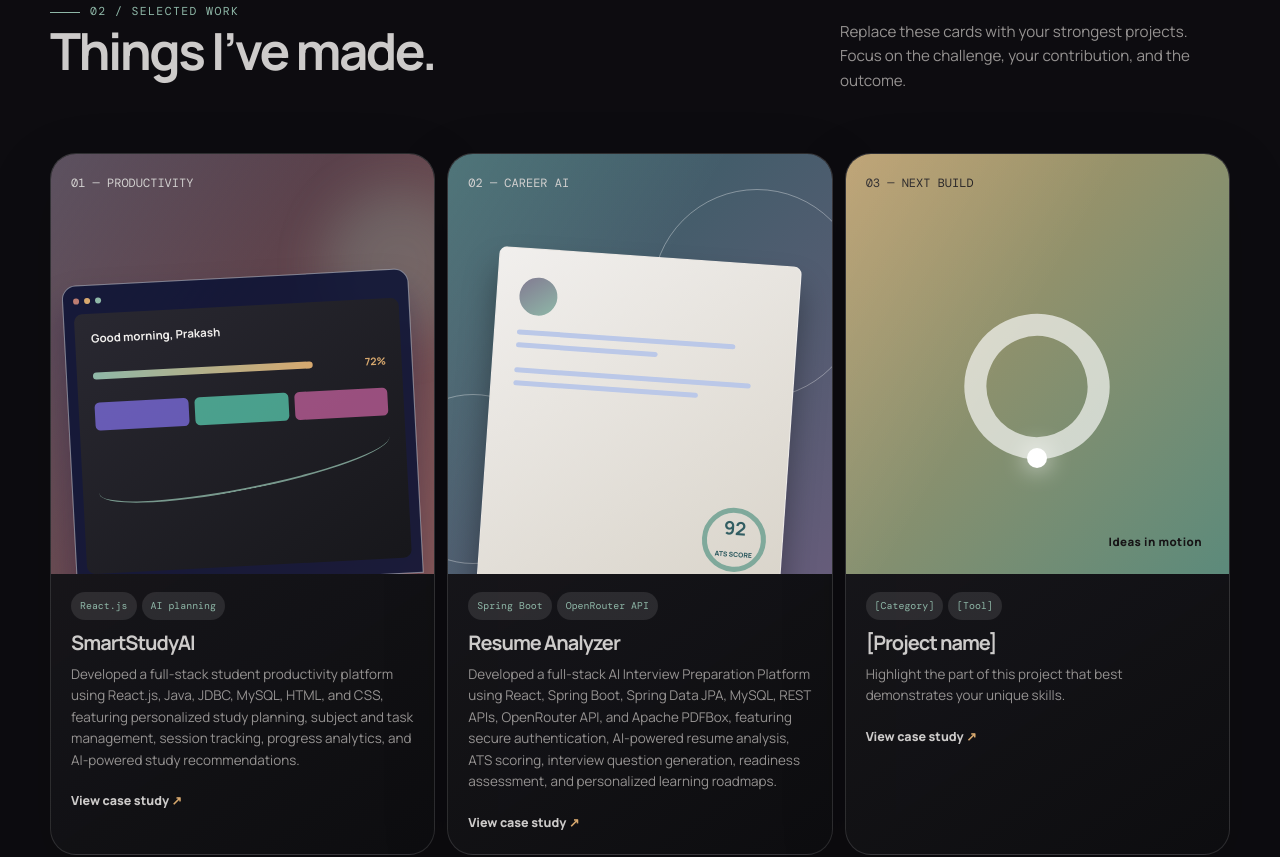
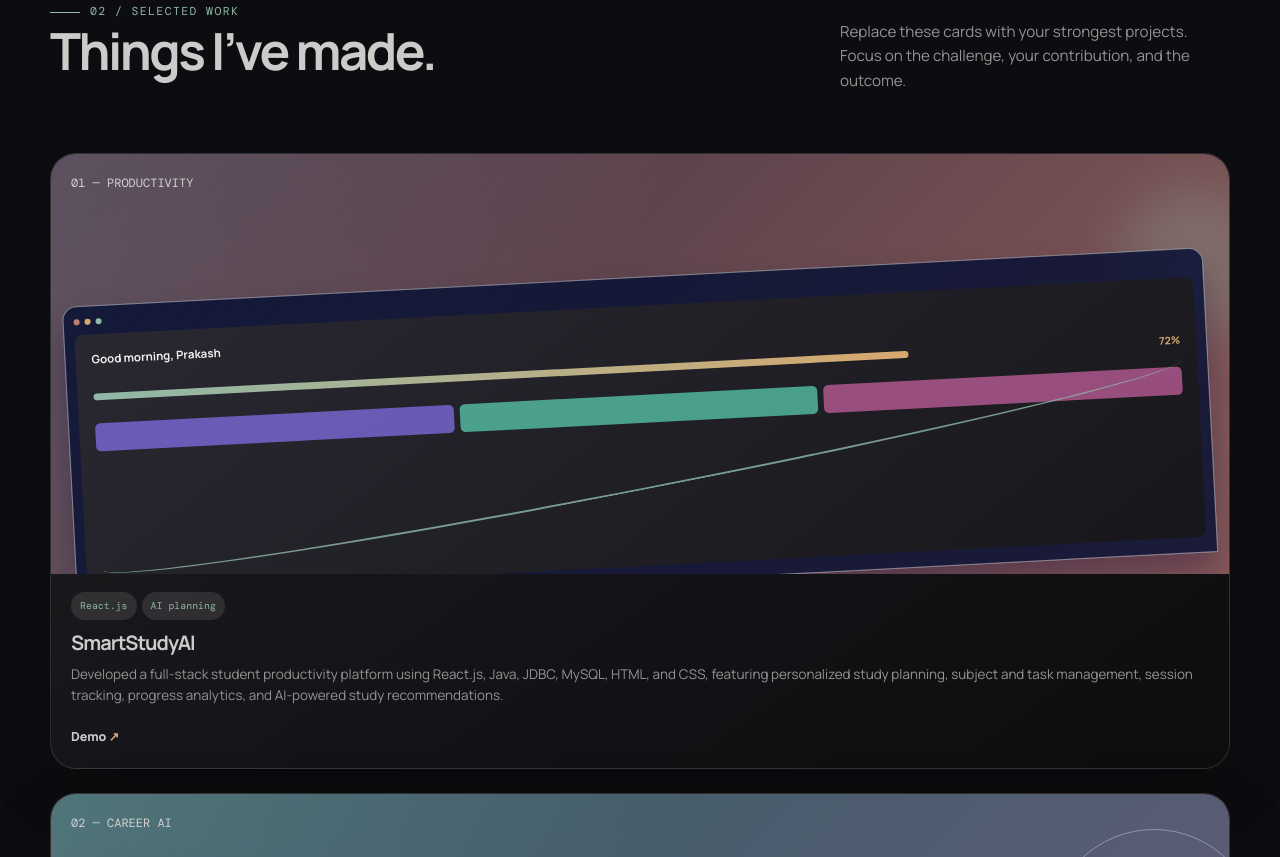
Before and after one commit to prakashbabu05/MyPortfolio, a plain HTML site: page index.html in a window 1280 px wide. Shown: the part 1865-2722 px from the top of the page. Drawn offline with nearby package versions, Linux system fonts and the light colour scheme.

Commit message:
finial commit

```diff
--- a/index.html
+++ b/index.html
@@ -90,7 +90,7 @@
                             </div>
                             <div class="art-glow"></div>
                         </div>
-                        <div class="project-info"><div class="tags"><span class="tag">React.js</span><span class="tag">AI planning</span></div><h3>SmartStudyAI</h3><p>Developed a full-stack student productivity platform using React.js, Java, JDBC, MySQL, HTML, and CSS, featuring personalized study planning, subject and task management, session tracking, progress analytics, and AI-powered study recommendations.</p><a class="text-link" href="[project-link]">View case study</a></div>
+                        <div class="project-info"><div class="tags"><span class="tag">React.js</span><span class="tag">AI planning</span></div><h3>SmartStudyAI</h3><p>Developed a full-stack student productivity platform using React.js, Java, JDBC, MySQL, HTML, and CSS, featuring personalized study planning, subject and task management, session tracking, progress analytics, and AI-powered study recommendations.</p><a class="text-link" href="https://github.com/prakashbabu05/Study_Planner-FrontEnd">Demo</a></div>
                     </article>
                     <article class="project-card">
                         <div class="project-art project-art-resume">
@@ -102,11 +102,7 @@
                             </div>
                             <div class="art-orbit orbit-one"></div><div class="art-orbit orbit-two"></div>
                         </div>
-                        <div class="project-info"><div class="tags"><span class="tag">Spring Boot</span><span class="tag">OpenRouter API</span></div><h3>Resume Analyzer</h3><p>Developed a full-stack AI Interview Preparation Platform using React, Spring Boot, Spring Data JPA, MySQL, REST APIs, OpenRouter API, and Apache PDFBox, featuring secure authentication, AI-powered resume analysis, ATS scoring, interview question generation, readiness assessment, and personalized learning roadmaps.</p><a class="text-link" href="[project-link]">View case study</a></div>
-                    </article>
-                    <article class="project-card">
-                        <div class="project-art project-art-future"><span class="project-number">03 — NEXT BUILD</span><div class="project-shape"></div><div class="shape-dot"></div><span class="future-label">Ideas in motion</span></div>
-                        <div class="project-info"><div class="tags"><span class="tag">[Category]</span><span class="tag">[Tool]</span></div><h3>[Project name]</h3><p>Highlight the part of this project that best demonstrates your unique skills.</p><a class="text-link" href="[project-link]">View case study</a></div>
+                        <div class="project-info"><div class="tags"><span class="tag">Spring Boot</span><span class="tag">OpenRouter API</span></div><h3>Resume Analyzer</h3><p>Developed a full-stack AI Interview Preparation Platform using React, Spring Boot, Spring Data JPA, MySQL, REST APIs, OpenRouter API, and Apache PDFBox, featuring secure authentication, AI-powered resume analysis, ATS scoring, interview question generation, readiness assessment, and personalized learning roadmaps.</p><a class="text-link" href="https://github.com/prakashbabu05/interview-prep-frontend">Demo</a></div>
                     </article>
                 </div>
             </div>
--- a/style.css
+++ b/style.css
@@ -127,7 +127,7 @@ section { padding: 115px 0; }
 .profile-card small { color: #aaa6a5; }
 
 .projects, .profiles { background: rgba(22, 21, 24, .42); }
-.project-grid { display: grid; grid-template-columns: repeat(3, 1fr); gap: 12px; }
+.project-grid { display: grid; grid-template-columns: 1fr; gap: 24px; }
 .project-card { overflow: hidden; border-radius: var(--radius); transition: transform .25s ease, border-color .25s ease, box-shadow .25s ease; }
 .project-card:hover { border-color: rgba(103,245,208,.6); transform: translateY(-8px) rotate(.3deg); box-shadow: 0 22px 55px rgba(0,0,0,.3), 0 0 35px rgba(103,245,208,.08); }
 .project-art { position: relative; display: flex; align-items: flex-start; justify-content: space-between; min-height: 420px; padding: 20px; overflow: hidden; }
```
